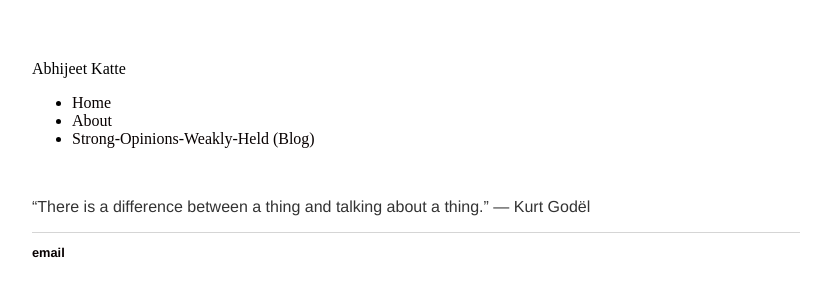
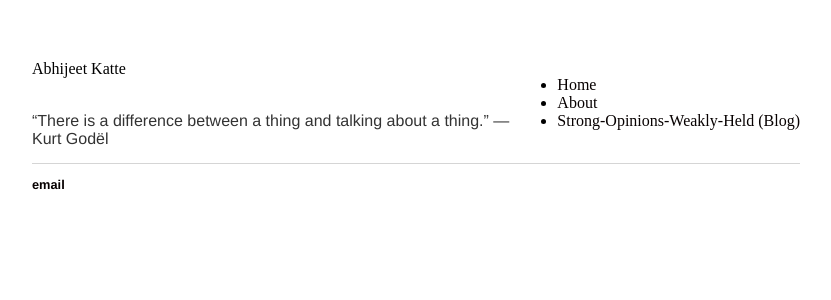
Before and after one commit to AbhiK24/abhik24.github.io, a Jekyll site: the page built from index.html, in a window 1280 px wide. Shown: the top 300 px of the page, without its empty margins (224-1055 px from the left). Built offline with Jekyll 4.4.1, drawn with Linux system fonts in a browser that asks for light colours.

Commit message:
trying float in css

```diff
--- a/css/main.css
+++ b/css/main.css
@@ -49,3 +49,7 @@ ul.vertical-menu li{
     margin: 0;
     padding: 0;
 }
+
+.vertical-menu{
+float: right;
+}
```
